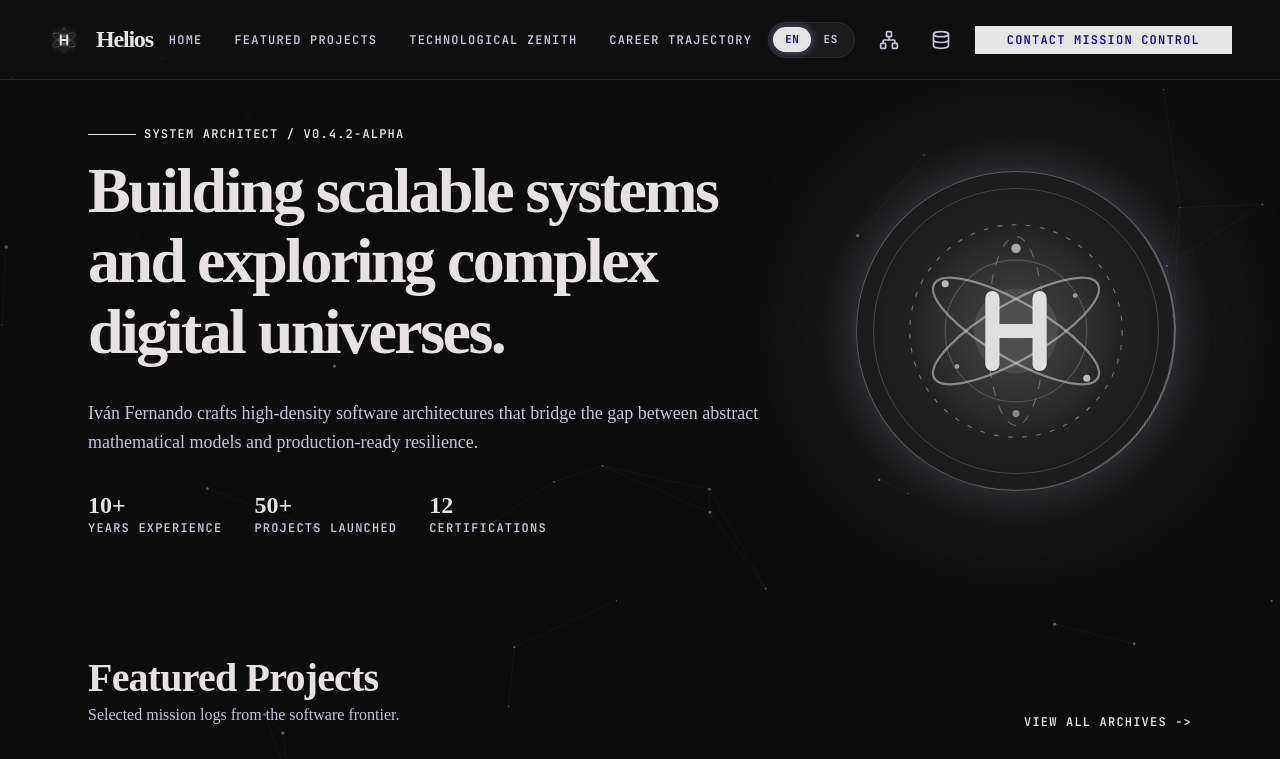
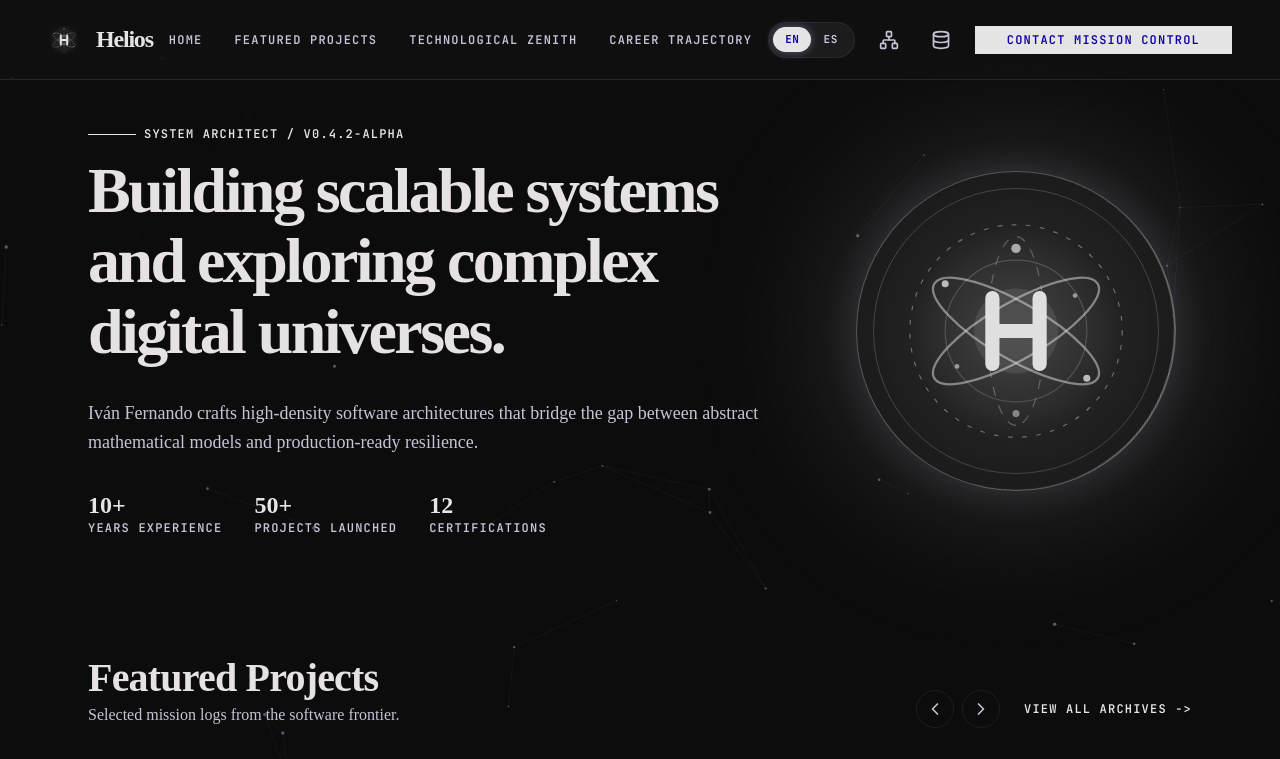
Before and after one commit to Fernandevs/helios, a Next.js app: page / in a window 1280 px wide. Shown: the top 759 px of the page. Built offline with nearby package versions, Linux system fonts and the light colour scheme.

Commit message:
feat: add pagination to projects section and update featured project status

```diff
--- a/src/features/home/presentation/components/ProjectsSection.tsx
+++ b/src/features/home/presentation/components/ProjectsSection.tsx
@@ -1,5 +1,8 @@
+"use client";
+
+import { useState } from 'react';
 import Link from 'next/link';
-import { Activity, Terminal } from 'lucide-react';
+import { Activity, Terminal, ChevronLeft, ChevronRight } from 'lucide-react';
 import { FeaturedLargeCard } from '@/features/projects/presentation/components/FeaturedLargeCard';
 import { FeaturedSmallCard } from '@/features/projects/presentation/components/FeaturedSmallCard';
 import { FeaturedMediumCard } from '@/features/projects/presentation/components/FeaturedMediumCard';
@@ -13,24 +16,58 @@ interface ProjectsSectionProps {
 
 export function ProjectsSection({ currentLang, projects }: ProjectsSectionProps) {
   const t = translations[currentLang].projects;
-  const [large, small1, small2, medium] = projects;
+  const [currentPage, setCurrentPage] = useState(0);
+
+  const totalPages = Math.ceil(projects.length / 4);
+  const startIndex = currentPage * 4;
+  const currentProjects = projects.slice(startIndex, startIndex + 4);
+
+  const [large, small1, small2, medium] = currentProjects;
+
+  const next = () => {
+    setCurrentPage((p) => (p + 1) % totalPages);
+  };
+
+  const prev = () => {
+    setCurrentPage((p) => (p - 1 + totalPages) % totalPages);
+  };
 
   return (
     <section
       id="featured-projects"
       className="max-w-container-max mx-auto px-margin-mobile md:px-margin-desktop mb-section-gap scroll-mt-24"
     >
-      <div className="flex justify-between items-end mb-stack-lg">
+      <div className="flex flex-col md:flex-row justify-between items-start md:items-end mb-stack-lg gap-4">
         <div>
           <h2 className="text-headline-lg text-on-surface font-semibold">{t.title}</h2>
           <p className="text-body-md text-on-surface-variant">{t.subtitle}</p>
         </div>
-        <Link
-          href="/projects"
-          className="font-label-caps text-label-caps text-primary hover:underline transition-all"
-        >
-          {t.viewAll}
-        </Link>
+        <div className="flex items-center gap-4 self-end md:self-auto">
+          {totalPages > 1 && (
+            <div className="flex items-center gap-2">
+              <button
+                onClick={prev}
+                className="p-2 rounded-full border border-outline-variant/30 text-on-surface-variant hover:text-primary hover:border-primary/50 transition-colors"
+                aria-label="Previous projects"
+              >
+                <ChevronLeft className="w-5 h-5" />
+              </button>
+              <button
+                onClick={next}
+                className="p-2 rounded-full border border-outline-variant/30 text-on-surface-variant hover:text-primary hover:border-primary/50 transition-colors"
+                aria-label="Next projects"
+              >
+                <ChevronRight className="w-5 h-5" />
+              </button>
+            </div>
+          )}
+          <Link
+            href="/projects"
+            className="font-label-caps text-label-caps text-primary hover:underline transition-all hidden md:block ml-2"
+          >
+            {t.viewAll}
+          </Link>
+        </div>
       </div>
 
       <div className="grid grid-cols-1 md:grid-cols-12 gap-gutter">
@@ -39,6 +76,15 @@ export function ProjectsSection({ currentLang, projects }: ProjectsSectionProps)
         {small2 && <FeaturedSmallCard project={small2} icon={Terminal} />}
         {medium && <FeaturedMediumCard project={medium} />}
       </div>
+
+      <div className="mt-8 text-center md:hidden">
+        <Link
+          href="/projects"
+          className="font-label-caps text-label-caps text-primary hover:underline transition-all"
+        >
+          {t.viewAll}
+        </Link>
+      </div>
     </section>
   );
 }
--- a/src/features/projects/infrastructure/repositories/projects.repository.impl.ts
+++ b/src/features/projects/infrastructure/repositories/projects.repository.impl.ts
@@ -98,7 +98,7 @@ const PROJECTS: ProjectEntity[] = [
     title: 'Graviton API Gateway',
     tag: 'INFRASTRUCTURE',
     accentColor: '#60a5fa',
-    featured: false,
+    featured: true,
     year: '2024',
     status: 'active',
     tech: ['Go', 'GraphQL', 'Envoy', 'OpenTelemetry', 'Redis', 'WASM'],
```
